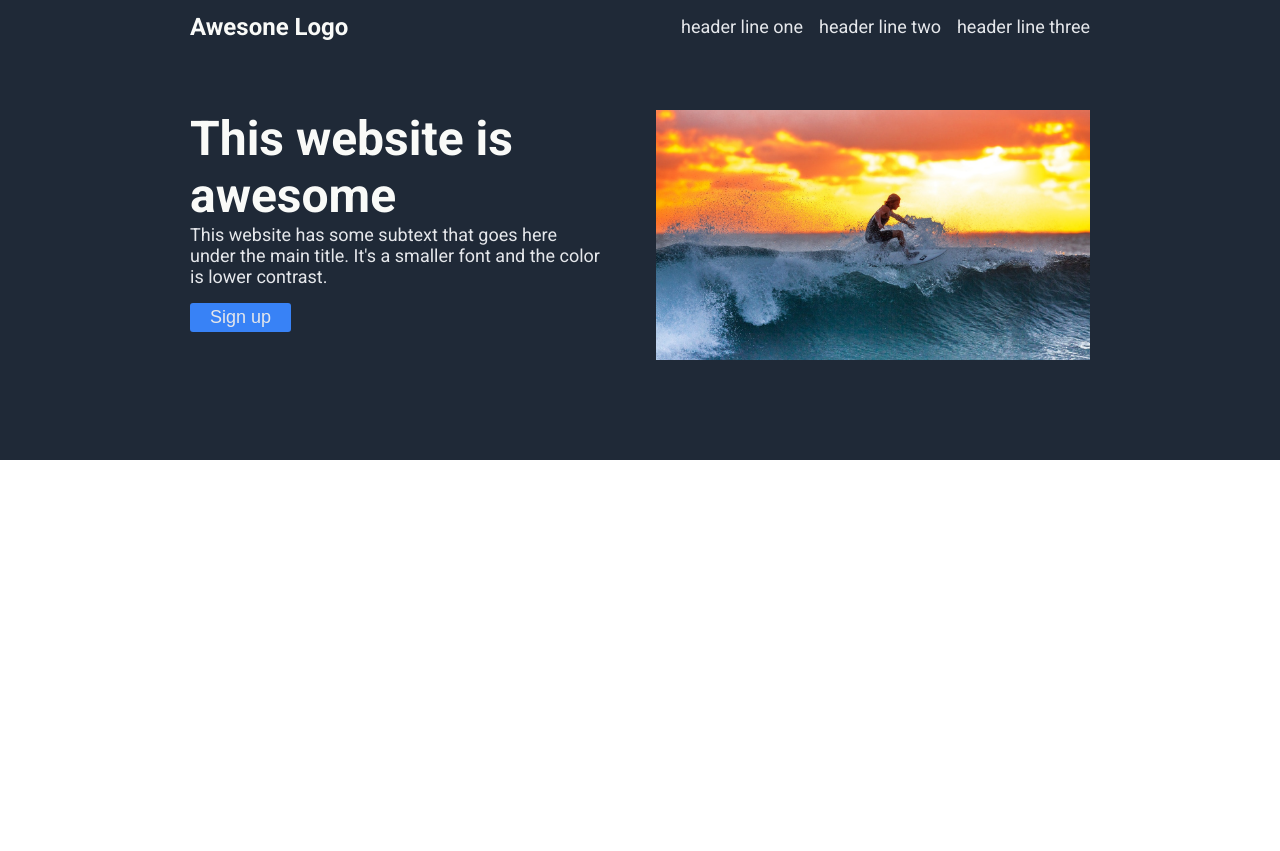
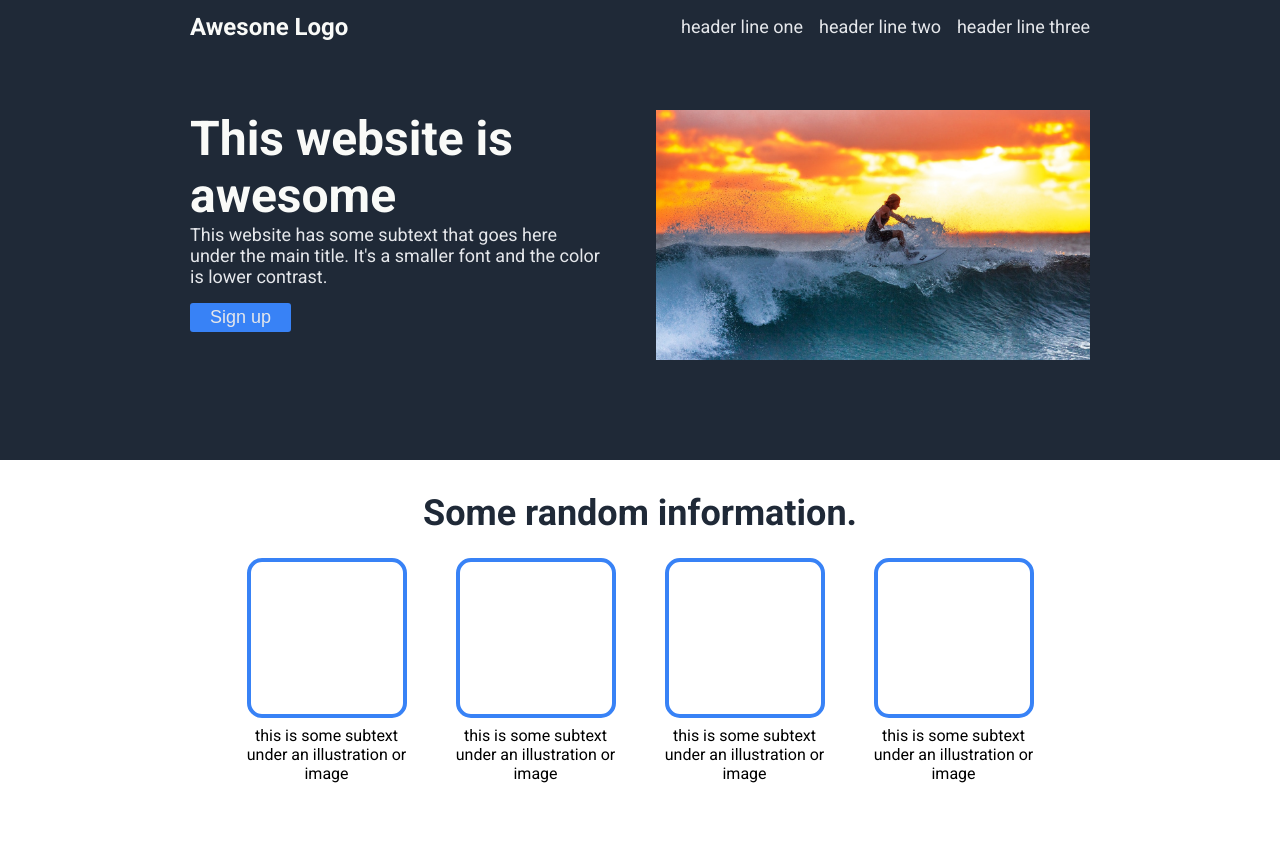
Before and after one commit to alanslc/odin-landing, a plain HTML site: page index.html in a window 1280 px wide. Before the commit the page ends 800 px from the top, so only its background shows below. Drawn offline with Linux system fonts and the light colour scheme.

Commit message:
Add info section

```diff
--- a/index.html
+++ b/index.html
@@ -40,6 +40,29 @@
          </div>
       </div>
    </section>
+   <section class="info">
+      <div class="container">
+         <div class="heading">Some random information.</div>
+         <div class="boxes">
+            <div class="boxset">
+               <div class="box"></div>
+               this is some subtext under an illustration or image
+            </div>
+            <div class="boxset">
+               <div class="box"></div>
+               this is some subtext under an illustration or image
+            </div>
+            <div class="boxset">
+               <div class="box"></div>
+               this is some subtext under an illustration or image
+            </div>
+            <div class="boxset">
+               <div class="box"></div>
+               this is some subtext under an illustration or image
+            </div>
+         </div>
+      </div>
+   </section>
 </body>
 
 </html>
--- a/style/style.css
+++ b/style/style.css
@@ -1,12 +1,15 @@
+* {
+   box-sizing: border-box;
+}
+
 body {
    font-family: 'Roboto', sans-serif;
-
    padding: 0;
    margin: 0;
 }
 
 .container {
-   max-width: 900px;
+   width: 900px;
    margin: 0 auto;
 }
 
@@ -85,3 +88,38 @@ button.signup {
 .pic img {
    max-height: 250px;
 }
+
+.info .container {
+   display: flex;
+   flex-direction: column;
+   align-items: center;
+   padding: 32px;
+}
+
+.info .container .heading {
+   font-size: 36px;
+   font-weight: bolder;
+   color: #1F2937;
+   margin-bottom: 24px;
+}
+
+.boxes {
+   display: flex;
+   justify-content: space-around;
+   width: 100%;
+   margin-bottom: 36px;
+}
+
+.boxset {
+   width: 160px;
+   text-align: center;
+}
+
+.box {
+   aspect-ratio: 1/1;
+   border-style: solid;
+   border-color: #3882F6;
+   border-width: 4px;
+   border-radius: 15px;
+   margin-bottom: 8px;
+}
```
